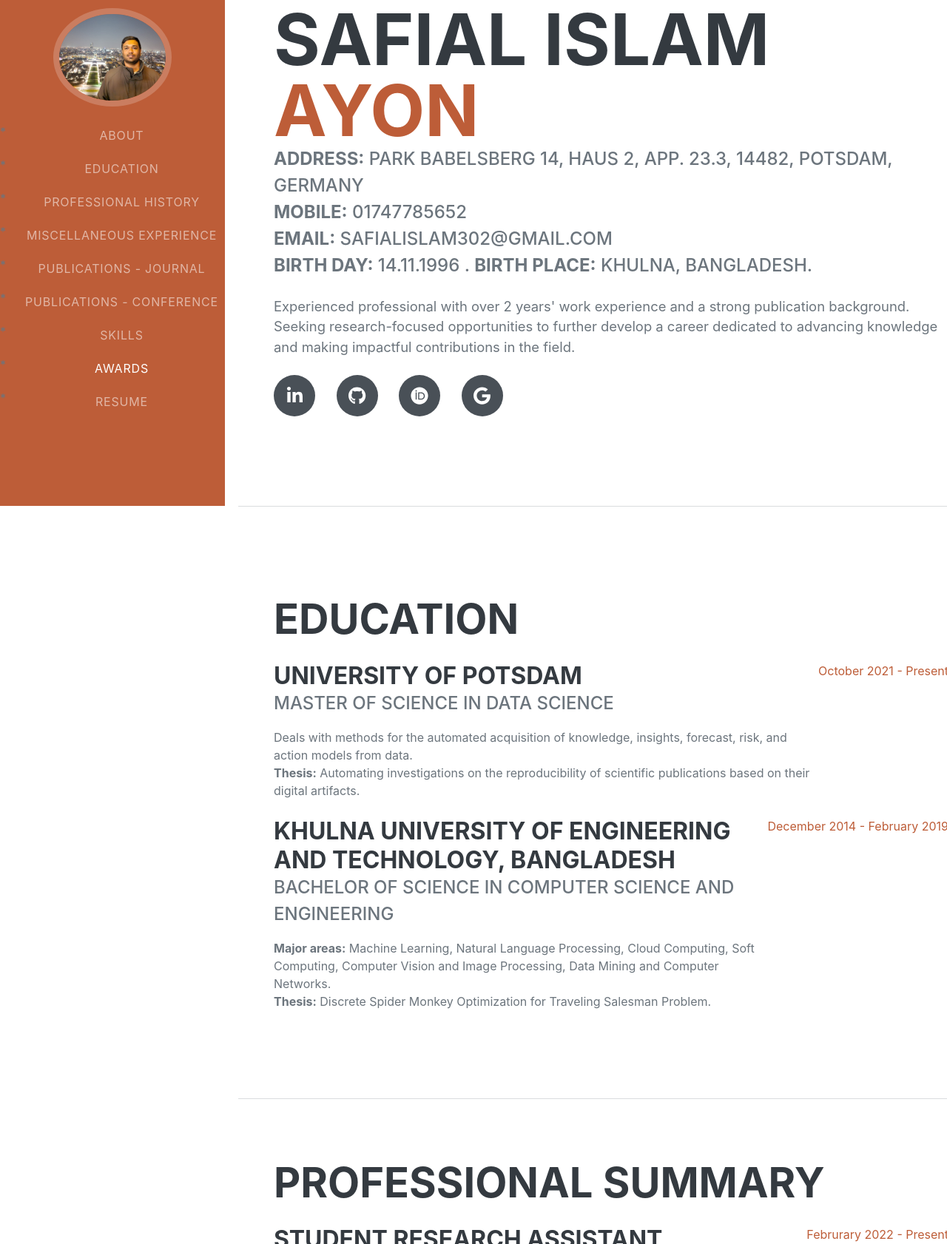
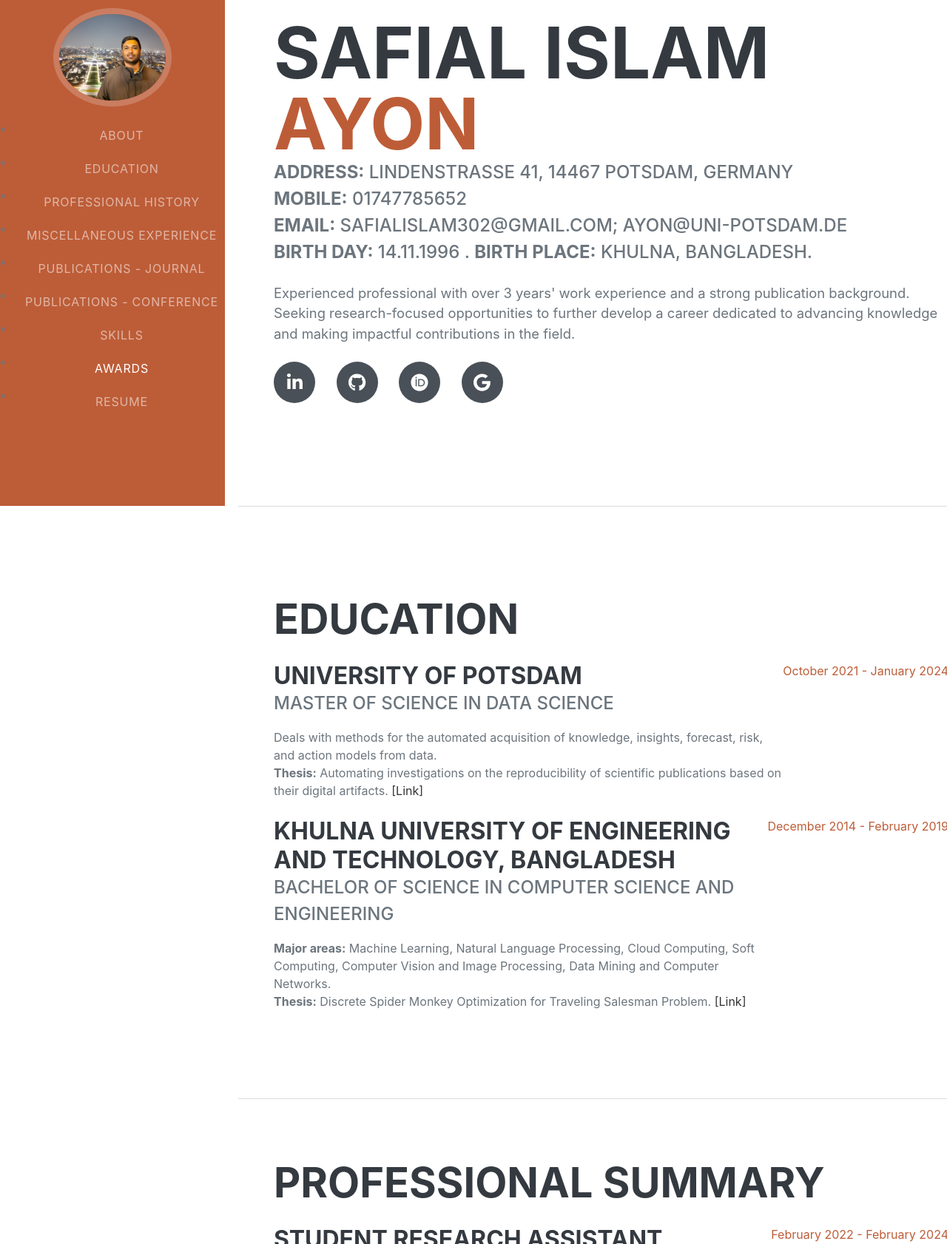
Before and after one commit to SafialIslam302/Personal_Website, a plain HTML site: page index.html in a window 1280 px wide. Shown: the part 116-1798 px from the top of the page at 74% size. Drawn offline with nearby package versions, Linux system fonts and the light colour scheme; a web font is replaced by a local one.

Commit message:
change job

```diff
--- a/index.html
+++ b/index.html
@@ -34,7 +34,7 @@
                     <li class="nav-item"><a class="nav-link js-scroll-trigger" href="#skills">Skills</a></li>
                     <li class="nav-item"><a class="nav-link js-scroll-trigger" href="#awards">Awards</a></li>
                     <li class="nav-item">
-                        <a class="nav-link js-scroll-trigger" href="https://drive.google.com/file/d/1v1KW2tArQyh1D1KLrJ-V5OIRSyVlM9Du/view?usp=sharing" target="_blank">Resume</a>
+                        <a class="nav-link js-scroll-trigger" href="https://drive.google.com/file/d/1uKAGhGVYkGAx9sGiOsrW3W-tOXNM6Oml/view?usp=sharing" target="_blank">Resume</a>
                     </li>
                 </ul>
             </div>
@@ -49,10 +49,10 @@
                         <span class="text-primary">Ayon</span>
                     </h1>
                     <div class="subheading mb-5">
-                            <b>Address:</b> Park Babelsberg 14, Haus 2, App. 23.3, 14482, Potsdam, Germany <br> <b>Mobile:</b> 01747785652 <br>
-                            <b><a class="black-link" href="mailto:safialislam302@gmail.com">Email:</b> safialislam302@gmail.com</a> <br> <b>Birth Day:</b> 14.11.1996 . <b>Birth Place:</b> Khulna, Bangladesh.
+                            <b>Address:</b> Lindenstraße 41, 14467 Potsdam, Germany <br> <b>Mobile:</b> 01747785652 <br>
+                            <b><a class="black-link" href="mailto:safialislam302@gmail.com">Email:</b> safialislam302@gmail.com; ayon@uni-potsdam.de</a> <br> <b>Birth Day:</b> 14.11.1996 . <b>Birth Place:</b> Khulna, Bangladesh.
                     </div>
-                    <p class="lead mb-5">Experienced professional with over 2 years' work experience and a strong publication background. Seeking research-focused opportunities to further develop a career dedicated to advancing knowledge and making impactful contributions in the field.</p>
+                    <p class="lead mb-5">Experienced professional with over 3 years' work experience and a strong publication background. Seeking research-focused opportunities to further develop a career dedicated to advancing knowledge and making impactful contributions in the field.</p>
                     <div class="social-icons">
                         <a class="social-icon" href="https://www.linkedin.com/in/safial-islam-ayon-b97760120/"><i class="fab fa-linkedin-in"></i></a>
                         <a class="social-icon" href="https://github.com/SafialIslam302"><i class="fab fa-github"></i></a>
@@ -71,16 +71,16 @@
                             <h3 class="mb-0">University of Potsdam</h3>
                             <div class="subheading mb-3">Master of Science in Data Science</div>
                             <div>Deals with methods for the automated acquisition of knowledge, insights, forecast, risk, and action models from data.</div>
-                            <div><b>Thesis:</b> Automating investigations on the reproducibility of scientific publications based on their digital artifacts.</div>
+                            <div><b>Thesis:</b> Automating investigations on the reproducibility of scientific publications based on their digital artifacts. <a href="https://drive.google.com/file/d/1RwRQhWQLh1oUYJki1a_yBGTY_sLacz9G/view?usp=drive_link" target="_blank"> [Link] </a> </div>
                         </div>
-                        <div class="flex-shrink-0"><span class="text-primary">October 2021 - Present</span></div>
+                        <div class="flex-shrink-0"><span class="text-primary">October 2021 - January 2024</span></div>
                     </div>
                     <div class="d-flex flex-column flex-md-row justify-content-between">
                         <div class="flex-grow-1">
                             <h3 class="mb-0">Khulna University of Engineering and Technology, Bangladesh</h3>
                             <div class="subheading mb-3">Bachelor of Science in Computer Science and Engineering</div>
                             <div><b>Major areas:</b> Machine Learning, Natural Language Processing, Cloud Computing, Soft Computing, Computer Vision and Image Processing, Data Mining and Computer Networks.</div>
-                            <div><b>Thesis:</b> Discrete Spider Monkey Optimization for Traveling Salesman Problem.</div>
+                            <div><b>Thesis:</b> Discrete Spider Monkey Optimization for Traveling Salesman Problem. <a href="https://drive.google.com/file/d/13xrLyWXJH0pe6_D-yeL3l4VtnUBU5hiz/view?usp=drive_link" target="_blank"> [Link] </a></div>
                         </div>
                         <div class="flex-shrink-0"><span class="text-primary">December 2014 - February 2019</span></div>
                     </div>
@@ -103,7 +103,7 @@
                                 </ul>
                             </p>
                         </div>
-                        <div class="flex-shrink-0"><span class="text-primary">Februrary 2022 - Present</span></div>
+                        <div class="flex-shrink-0"><span class="text-primary">February 2022 - February 2024</span></div>
                     </div>
                     <div class="d-flex flex-column flex-md-row justify-content-between mb-5">
                         <div class="flex-grow-1">
@@ -146,10 +146,13 @@
                             <h3 class="mb-0">Review Papers (Journal)</h3>
                             <p>
                                 <ul>
+                                    <li>IEEE Access</li>
                                     <li>Multimedia Tools and Applications.</li>
                                     <li>Soft Computing.</li>
                                     <li>Bulletin of Electrical Engineering and Informatics (BEEI).</li>
                                     <li>Journal of Big Data.</li>
+                                    <li>Plos One</li>
+                                    <li>Journal of Diabetes and Metabolic Disorder</li>
                                 </ul>
                             </p>
                         </div>
@@ -164,9 +167,11 @@
                             </p>
                         </div>
                     </div>
+                    <div> ** source: <a href="https://orcid.org/0000-0002-0970-0455" target="_blank"> [ORCiD] </a>; <a href="https://www.webofscience.com/wos/author/record/E-6558-2018" target="_blank"> [Web of Science] </a></div>
                 </div>
             </section>
             <hr class="m-0" />
+
             <!-- Research Publications - Journal Articles -->
             <section class="resume-section" id="journal">
                 <div class="resume-section-content">
```
